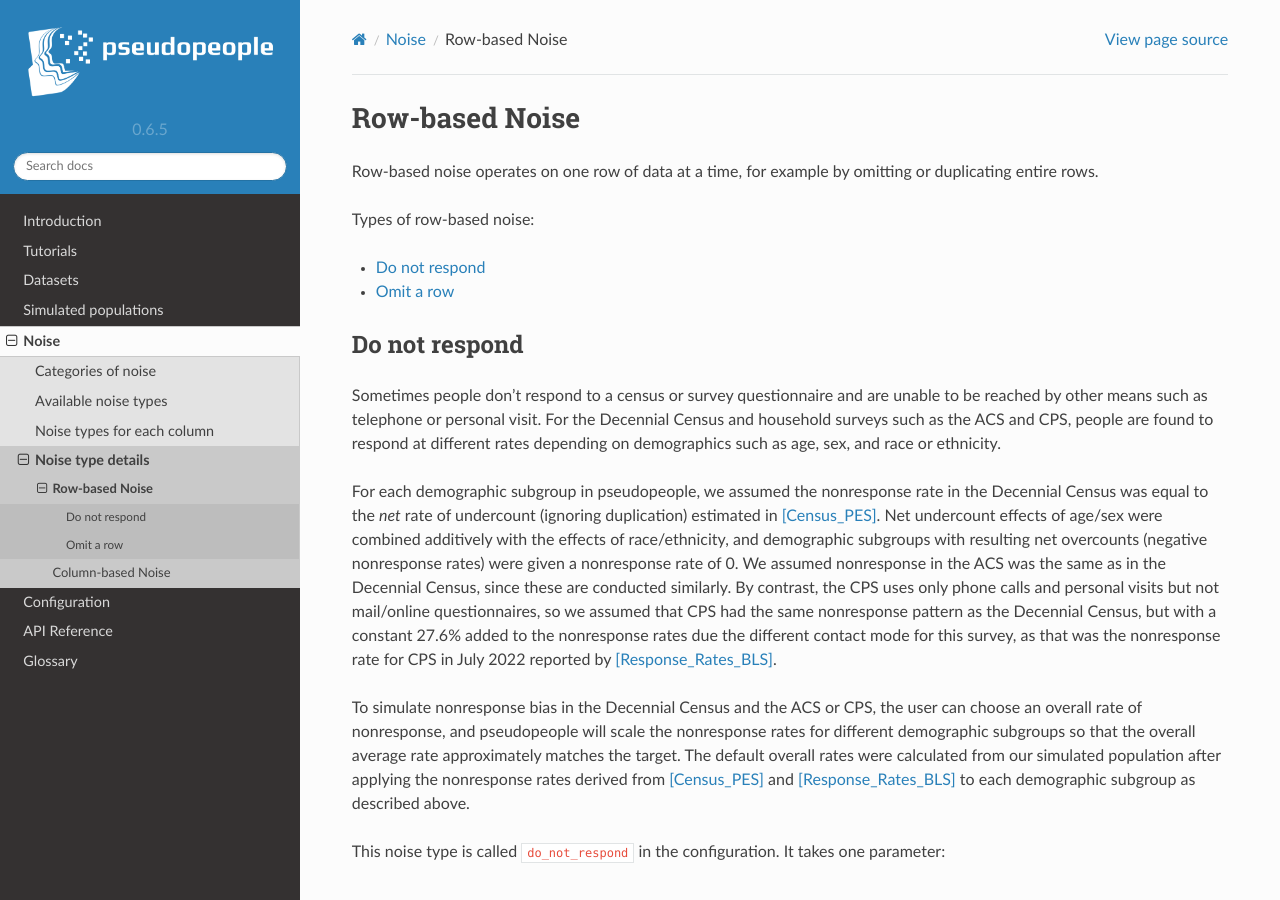
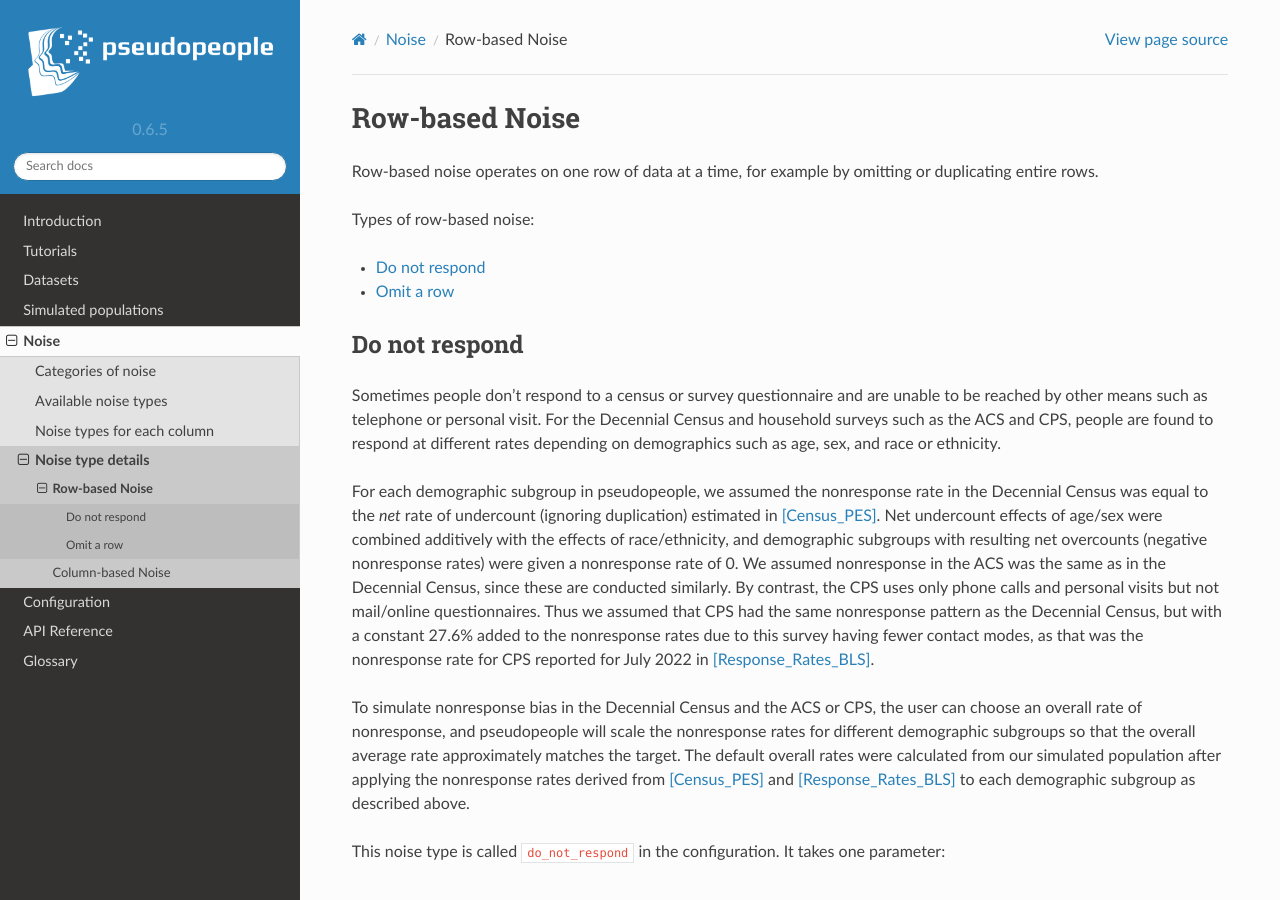
Before and after one commit to ihmeuw/pseudopeople, a Sphinx documentation site: the page built from docs/source/noise/row_noise.rst, in a window 1280 px wide and 900 px high. Built offline with Sphinx 7.4.7 and the Read the Docs theme 2.0.0, drawn with Linux system fonts in a browser that asks for light colours.

Commit message:
split up long sentence

```diff
--- a/docs/source/noise/row_noise.rst
+++ b/docs/source/noise/row_noise.rst
@@ -28,11 +28,11 @@ combined additively with the effects of race/ethnicity, and demographic
 subgroups with resulting net overcounts (negative nonresponse rates) were given
 a nonresponse rate of 0. We assumed nonresponse in the ACS was the same as in
 the Decennial Census, since these are conducted similarly. By contrast, the CPS
-uses only phone calls and personal visits but not mail/online questionnaires, so
-we assumed that CPS had the same nonresponse pattern as the Decennial Census,
-but with a constant 27.6% added to the nonresponse rates due the different
-contact mode for this survey, as that was the nonresponse rate for CPS in July
-2022 reported by [Response_Rates_BLS]_.
+uses only phone calls and personal visits but not mail/online questionnaires.
+Thus we assumed that CPS had the same nonresponse pattern as the Decennial
+Census, but with a constant 27.6% added to the nonresponse rates due to this
+survey having fewer contact modes, as that was the nonresponse rate for CPS
+reported for July 2022 in [Response_Rates_BLS]_.
 
 To simulate nonresponse bias in the Decennial Census and the ACS or CPS, the
 user can choose an overall rate of nonresponse, and pseudopeople will scale the
```
